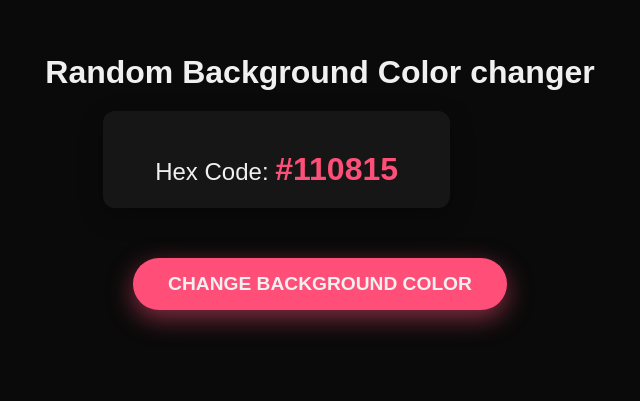
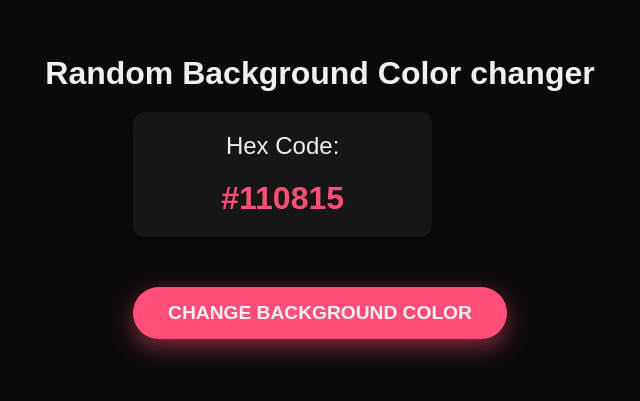
Before and after one commit to KhushiSharma0313/Random-background-color-changer, a plain HTML site: page index.html in a window 1280 px wide. Shown: the part 203-604 px from the top of the page, without its empty margins (320-960 px from the left). Drawn offline with Linux system fonts and the light colour scheme.

Commit message:
Update styles.css

```diff
--- a/styles.css
+++ b/styles.css
@@ -42,7 +42,7 @@ body {
 .btn {
   cursor: pointer;
   padding: 15px 35px;
-  margin: 30px;
+  margin-top: 30px;
   color: var(--secondary-color);
   background-color: var(--button-color);
   border: none;
@@ -50,14 +50,14 @@ body {
   font-size: 1.2rem;
   font-weight: bold;
   text-transform: uppercase;
-  transition: background-color 0.3s ease, transform 0.2s ease, box-shadow 0.3s ease;
+  transition: background-color 0.3s ease, color 0.3s ease; /* Updated transition properties */
   box-shadow: 0 8px 25px rgba(255, 79, 120, 0.5);
 }
 
 .btn:hover {
   background-color: var(--button-hover-color);
-  transform: translateY(-3px);
-  box-shadow: 0 12px 30px rgba(255, 140, 148, 0.6);
+  color: var(--primary-color); /* Change text color on hover */
+  box-shadow: 0 8px 25px rgba(255, 79, 120, 0.5); /* Maintain box shadow */
 }
 
 #bg-hex-code {
@@ -66,7 +66,7 @@ body {
   color: var(--highlight-color);
   margin-top: 20px;
   animation: fadeInUp 0.5s ease;
-  display: inline-block;
+  display: block; /* Changed to display block for proper alignment */
 }
 
 @keyframes fadeInUp {
```
